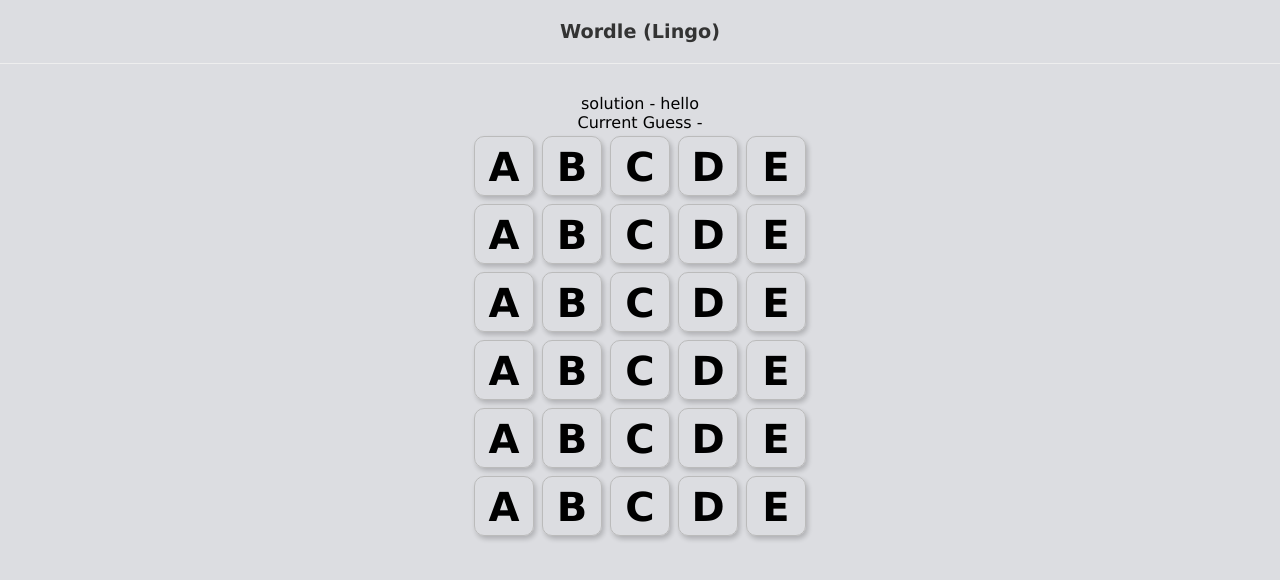
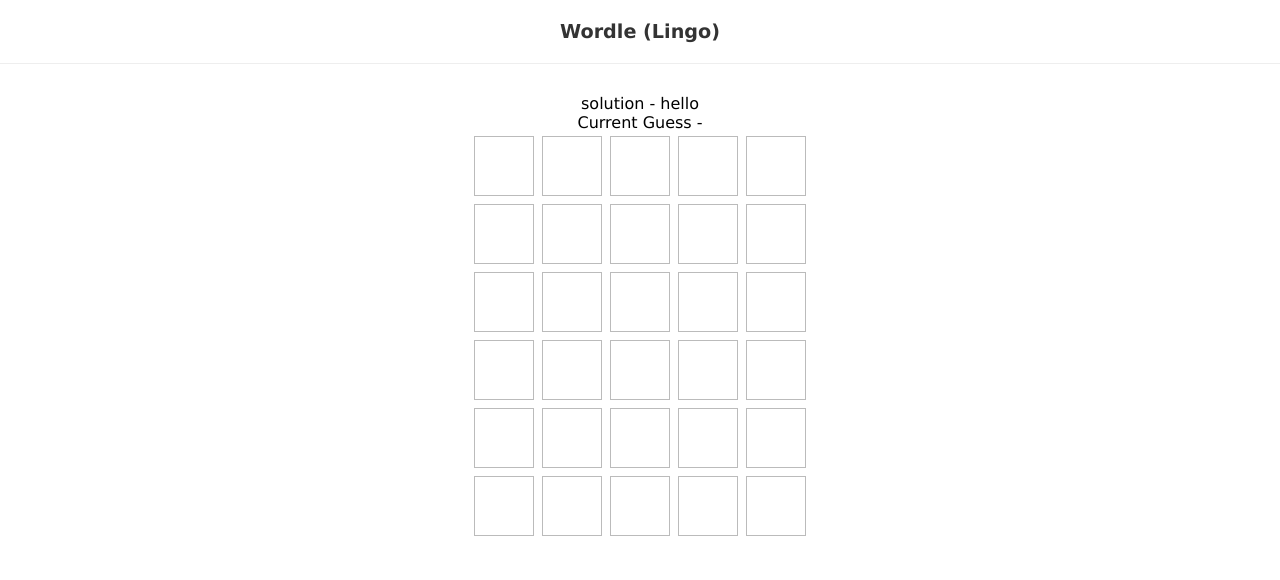
Before and after one commit to min33sky/ts-wordle, a Next.js app: page / in a window 1280 px wide. Shown: the top 580 px of the page. Built offline with nearby package versions, Linux system fonts and the light colour scheme.

Commit message:
:lipstick: row css added

```diff
--- a/components/Grid.tsx
+++ b/components/Grid.tsx
@@ -1,16 +1,13 @@
 import React from 'react';
+import { FormattedGuess } from '../hooks/useWordle';
 import Row from './Row';
 
-const ROWS = 6;
-
-function Grid() {
+function Grid({ guesses }: { guesses: FormattedGuess[] }) {
   return (
     <>
-      {Array(ROWS)
-        .fill(null)
-        .map((_, index) => (
-          <Row key={index} />
-        ))}
+      {guesses.map((guess, index) => (
+        <Row key={index} guess={guess} />
+      ))}
     </>
   );
 }
--- a/components/Row.tsx
+++ b/components/Row.tsx
@@ -1,14 +1,27 @@
 import React from 'react';
+import { FormattedGuess } from '../hooks/useWordle';
 
-function Row() {
+function Row({ guess }: { guess: FormattedGuess }) {
   return (
-    <div className="row">
-      <div>A</div>
-      <div>B</div>
-      <div>C</div>
-      <div>D</div>
-      <div>E</div>
-    </div>
+    <>
+      {guess.length > 0 ? (
+        <div className="row past">
+          {guess.map((letter, index) => (
+            <div key={index} className={letter.color}>
+              {letter.key}
+            </div>
+          ))}
+        </div>
+      ) : (
+        <div className="row">
+          <div></div>
+          <div></div>
+          <div></div>
+          <div></div>
+          <div></div>
+        </div>
+      )}
+    </>
   );
 }
 
--- a/components/Wordle.tsx
+++ b/components/Wordle.tsx
@@ -18,7 +18,7 @@
   return (
     <>
       <div>Current Guess - {currentGuess}</div>
-      <Grid />
+      <Grid guesses={guesses} />
     </>
   );
 }
--- a/hooks/useWordle.ts
+++ b/hooks/useWordle.ts
@@ -1,6 +1,6 @@
 import React, { useState } from 'react';
 
-type FormattedGuess = {
+export type FormattedGuess = {
   key: string;
   color: string;
 }[];
@@ -9,7 +9,7 @@
   const [turn, setTurn] = useState(0);
   const [currentGuess, setCurrentGuess] = useState(''); // 현재 입력한 추측값
 
-  const [guesses, setGuesses] = useState<FormattedGuess[]>([]); // each guess is array
+  const [guesses, setGuesses] = useState<FormattedGuess[]>([[], [], [], [], [], []]); // each guess is array
   const [history, setHistory] = useState<string[]>([]); // each guess is a string
   const [isCorrect, setIsCorrect] = useState(false);
 
@@ -55,8 +55,8 @@
       setIsCorrect(true);
     }
 
-    // guesses 배열에 추가
-    setGuesses((prev) => [...prev, formatted]);
+    // guesses 배열에 추가 (해당 turn에 해당하는 인덱스에 넣어준다.)
+    setGuesses((prev) => [...prev.slice(0, turn), formatted, ...prev.slice(turn + 1)]);
 
     // history 배열에 추가
     setHistory((prev) => [...prev, currentGuess]);
@@ -74,7 +74,7 @@
    */
   const handleKeyUp = ({ key }: KeyboardEvent) => {
     if (key === 'Enter') {
-      //* 5턴까지만 입력을 받는다.
+      //* 6턴까지만 입력을 받는다.
       if (turn > 5) {
         console.log('limit 5 turn');
         return;
--- a/styles/globals.css
+++ b/styles/globals.css
@@ -7,7 +7,6 @@
   font-size: 1em;
   font-family: verdana;
   margin: 0;
-  background-color: #dcdde1;
 }
 
 h1 {
@@ -18,6 +17,7 @@
   color: #333;
 }
 
+/* rows */
 .row {
   text-align: center;
   display: flex;
@@ -35,6 +35,18 @@
   text-transform: uppercase;
   font-weight: bold;
   font-size: 2.5em;
-  border-radius: 10px;
-  box-shadow: 2px 3px 5px rgba(0, 0, 0, 0.2);
 }
+
+.row > div.green {
+  background: #5ac85a;
+  border-color: #5ac85a;
+}
+
+.row > div.grey {
+  background: #a1a1a1;
+  border-color: #a1a1a1;
+}
+.row > div.yellow {
+  background: #e2cc68;
+  border-color: #e2cc68;
+}
```
